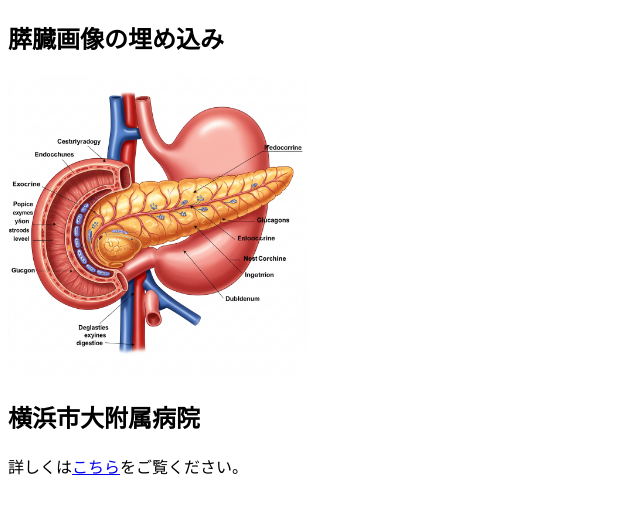
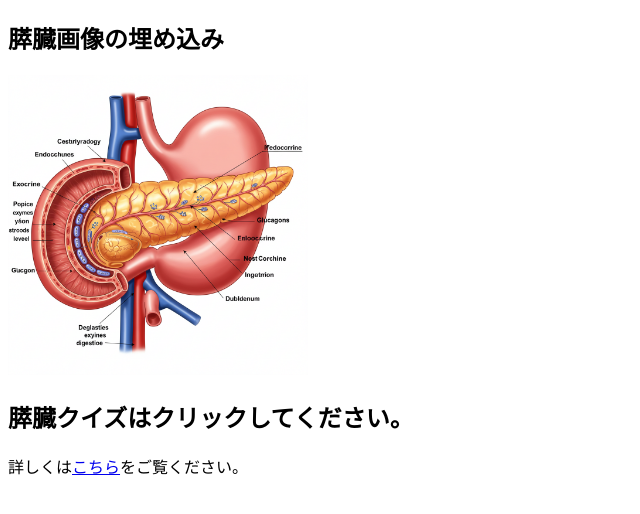
Before and after one commit to J-Tanaka-StaGen/Yokohama, a plain HTML site: page index.html in a window 1280 px wide. Shown: the whole page, without its empty margins (0-640 px from the left). Drawn offline with Linux system fonts and the light colour scheme.

Commit message:
Update index.html

```diff
--- a/index.html
+++ b/index.html
@@ -11,10 +11,10 @@
 
 <head>
     <meta charset="UTF-8">
-    <title>横浜市大附属病院リンク</title>
+    <title>横浜市大附属病院膵臓クイズリンク</title>
 </head>
 <body>
-    <h2>横浜市大附属病院</h2>
+    <h2>膵臓クイズはクリックしてください。</h2>
     <p>詳しくは<a href="https://docs.google.com/forms/d/e/1FAIpQLSfwMiL4cr6elxb9WCx1vhhjyOLvr5hfjepuvMPuNzs5jGY93g/viewform?usp=header">こちら</a>をご覧ください。</p>
 </body>
 
```
